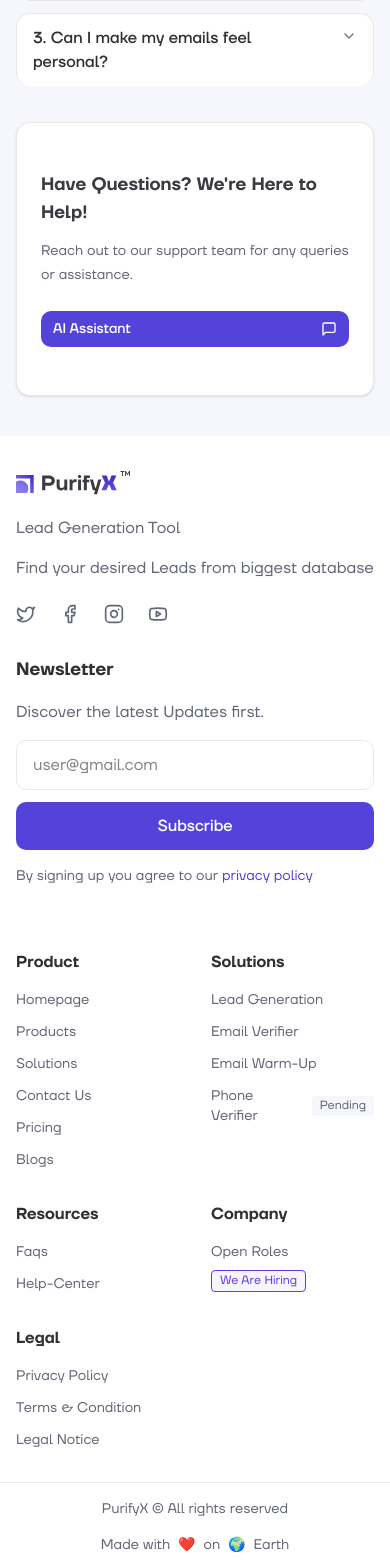
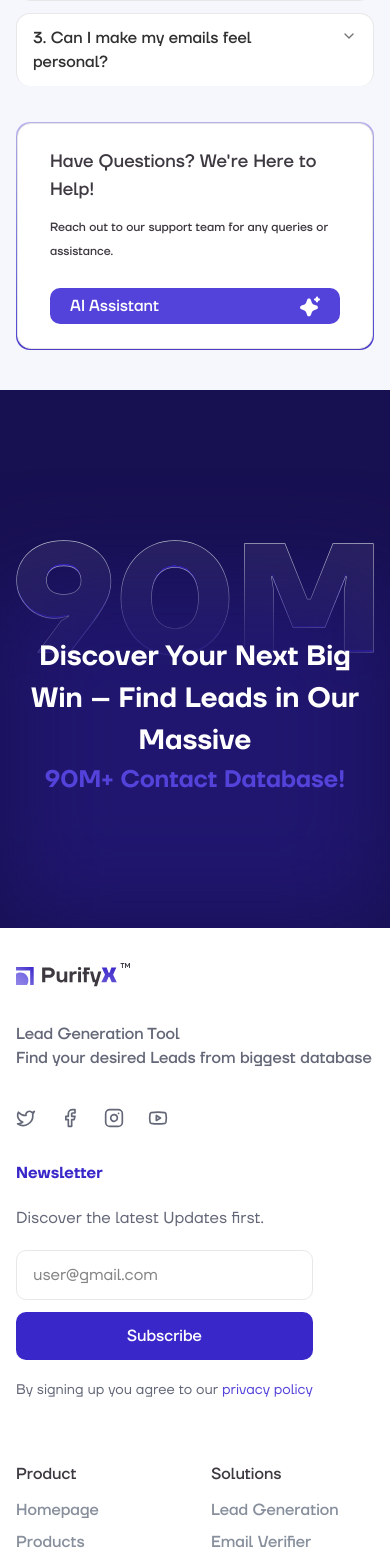
Before and after one commit to Saad59/Purifyx-landing, a Next.js app: page / in a window 390 px wide. Shown: the part 10185-11748 px from the top of the page. Built offline with nearby package versions, Linux system fonts and the light colour scheme.

Commit message:
footer fixed banner added

```diff
--- a/src/app/page.js
+++ b/src/app/page.js
@@ -1,7 +1,9 @@
+import Banner from "@/components/homepage/Banner";
 import Partner from "@/components/homepage/Brands";
 import FAQSection from "@/components/homepage/FAQSection";
 import GetStarted from "@/components/homepage/GetStarted";
 import HeroSection from "@/components/homepage/HeroSection";
+import ThreeImageSlider from "@/components/homepage/LeadsSection";
 import LeadsSection from "@/components/homepage/LeadsSection";
 import { Pricing } from "@/components/homepage/pricing";
 import { DashboardCarousel, ImageCarousel } from "@/components/homepage/Slides";
@@ -46,6 +48,7 @@ export default function Home() {
       <GetStarted />
       <Pricing />
       <FAQSection />
+      <Banner />
     </div>
   );
 }
--- /dev/null
+++ b/src/components/homepage/Banner.jsx
@@ -0,0 +1,31 @@
+import Image from 'next/image'
+import React from 'react'
+
+const Banner = () => {
+  return (
+    <div className="relative bg-[#171051] flex flex-col space-y-[-20px] items-center justify-center px-4 sm:px-8 md:px-16 py-[150px] md:py-[200px] overflow-hidden max-h-[779px]">
+      {/* Background Visual Image */}
+      <Image
+        src="/90M.svg"
+        alt="banner background"
+        width={1050}
+        height={600}
+      />
+
+      {/* Text Content */}
+      <div className="relative z-10 max-w-[1000px] w-full text-center">
+        <p className="font-semibold text-white text-[28px] md:text-[32px] lg:text-[35px] leading-[150%]">
+          Discover Your Next Big Win – Find Leads in Our Massive
+        </p>
+        <p className="text-primary-500 text-[24px] sm:text-[28px] md:text-[32px] lg:text-[35px] font-semibold leading-[150%]">
+          90M+ Contact Database!
+        </p>
+      </div>
+
+      {/* Bottom Glow Blur */}
+      <div className="absolute bottom-0 w-screen h-[340px] blur-[50px] bg-[#20166F]" />
+    </div>
+  )
+}
+
+export default Banner
--- a/src/components/homepage/FAQSection.jsx
+++ b/src/components/homepage/FAQSection.jsx
@@ -3,6 +3,7 @@ import { Accordion, AccordionContent, AccordionItem, AccordionTrigger } from "@/
 import { Card, CardContent } from "@/components/ui/card";
 import { Button } from "@/components/ui/button";
 import { MessageSquare } from "lucide-react";
+import Image from "next/image";
 
 const faqCategories = [
   {
@@ -134,18 +135,18 @@ const FAQSection = () => {
           <div className="flex flex-col lg:flex-row w-full items-start gap-6 sm:gap-[60px] mt-10 sm:mt-20 relative">
             {/* AI Assistant Card */}
             <div className="w-full lg:w-[268px] order-2 lg:order-1 h-fit self-start sticky top-24">
-              <div className="">
-                <Card className="bg-white border border-[rgba(232,232,232,1)] rounded-xl shadow-sm">
-                  <CardContent className="flex flex-col h-full p-6 sm:p-8">
-                    <div className="flex flex-col items-stretch text-[#3E3941] justify-center h-full">
-                      <h3 className="text-lg sm:text-xl font-semibold">Have Questions? We're Here to Help!</h3>
-                      <p className="text-sm leading-6 mt-3 sm:mt-4 text-[#636777]">
+              <div className="p-[1px] bg-gradient-to-t from-primary-500 to-[#BBB4F0] rounded-xl overflow-hidden">
+                <Card className="bg-white">
+                  <CardContent className="flex flex-col h-full px-8">
+                    <div className="flex flex-col items-stretch text-text-color justify-center h-full">
+                      <h3 className="text-lg sm:text-xl font-medium">Have Questions? We're Here to Help!</h3>
+                      <p className="text-xs leading-6 mt-3 sm:mt-4 text-text-color font-medium">
                         Reach out to our support team for any queries or assistance.
                       </p>
                     </div>
-                    <Button className="mt-6 sm:mt-10 bg-[#5443DA] hover:bg-[#4936C7] text-white w-full flex justify-between items-center py-2.5 px-4 rounded-lg transition-colors duration-200">
-                      <span>AI Assistant</span>
-                      <MessageSquare className="h-5 w-5" />
+                    <Button className="mt-6 sm:mt-[56px] bg-[#5443DA] hover:bg-[#4936C7] text-white w-full flex justify-between items-center py-3 px-5 rounded-lg transition-colors duration-200">
+                      <span className="text-base font-medium">AI Assistant</span>
+                      <Image src="/Vectorstar.svg" alt="starvector" width={20} height={20} />
                     </Button>
                   </CardContent>
                 </Card>
@@ -180,7 +181,7 @@ const FAQSection = () => {
                           value={`item-${categoryIndex}-${questionIndex}`}
                           className="bg-white border border-[rgba(232,232,232,1)] rounded-xl mb-3 sm:mb-4 overflow-hidden data-[state=open]:shadow-sm transition-shadow duration-200"
                         >
-                          <AccordionTrigger className="px-4 sm:px-5 py-3 sm:py-4 hover:no-underline group">
+                          <AccordionTrigger className="px-4 sm:px-5 py-3 sm:py-5 hover:no-underline group">
                             <span className="text-left text-base sm:text-lg text-[#303030] font-medium group-hover:text-[#5443DA] transition-colors duration-200">
                               {`${questionIndex + 1}. ${item.question}`}
                             </span>
--- a/src/components/homepage/Footer.jsx
+++ b/src/components/homepage/Footer.jsx
@@ -10,12 +10,14 @@ const Footer = () => {
         {/* Top Section */}
         <div className="flex flex-col md:flex-row px-4 sm:px-6 py-8 sm:py-[60px] gap-8 md:gap-0">
           {/* Left Side */}
-          <div className="flex-1 flex flex-col gap-4">
+          <div className="flex-1 flex flex-col gap-[30px]">
             <Link href="/" className="flex items-center">
               <Image src="/Logo.svg" alt="PurifyX" width={115} height={32} className="h-[32px]" />
             </Link>
-            <p className="text-[#636777] text-base">Lead Generation Tool</p>
-            <p className="text-[#636777] text-base">Find your desired Leads from biggest database</p>
+            <div>
+              <p className="text-[#636777] text-base font-medium">Lead Generation Tool</p>
+              <p className="text-[#636777] text-base font-medium">Find your desired Leads from biggest database</p>
+            </div>
             <div className="flex gap-6 mt-2">
               <Link href="#" aria-label="Twitter">
                 <Twitter className="w-5 sm:w-6 h-5 sm:h-6 text-[#636777] hover:text-[#5443DA]" />
@@ -33,20 +35,20 @@ const Footer = () => {
           </div>
 
           {/* Right Side - Newsletter */}
-          <div className="flex-1 flex flex-col items-start md:items-end gap-4">
-            <h3 className="text-[#303030] text-lg sm:text-xl font-semibold">Newsletter</h3>
-            <p className="text-[#636777] text-base">Discover the latest Updates first.</p>
-            <div className="flex flex-col sm:flex-row w-full md:w-auto gap-3">
+          <div className="flex-1 flex flex-col items-start md:items-end gap-5 max-w-fit">
+            <h3 className="text-[#3A27C9] text-[16px] leading-[26px] font-semibold self-start">Newsletter</h3>
+            <p className="text-[#636777] text-base self-start">Discover the latest Updates first.</p>
+            <div className="flex flex-col sm:flex-row w-full md:w-auto gap-3 self-start">
               <input
                 type="email"
                 placeholder="user@gmail.com"
                 className="w-full sm:w-[280px] px-4 py-3 border border-[#E8E8E8] rounded-lg text-base"
               />
-              <button className="w-full sm:w-auto px-8 py-3 bg-[#5443DA] text-white text-base font-medium rounded-lg hover:bg-[#4936C7] transition-colors">
+              <button className="w-full sm:w-auto px-10 py-3 bg-[#3A27C9] text-white text-base font-medium rounded-lg hover:bg-[#4936C7] transition-colors">
                 Subscribe
               </button>
             </div>
-            <p className="text-[#636777] text-sm">
+            <p className="text-[#636777] text-sm self-start">
               By signing up you agree to our{' '}
               <Link href="/privacy-policy" className="text-[#5443DA] hover:underline">
                 privacy policy
@@ -59,46 +61,46 @@ const Footer = () => {
         <div className="grid grid-cols-2 sm:grid-cols-3 lg:grid-cols-5 gap-8 sm:gap-12 lg:gap-24 px-4 sm:px-6 py-8 sm:py-[60px]">
           {/* Product */}
           <div className="flex flex-col gap-4 sm:gap-6">
-            <h3 className="text-[#303030] text-base sm:text-lg font-semibold">Product</h3>
+            <h3 className="text-text-color text-[16px] leading-tight font-medium">Product</h3>
             <div className="flex flex-col gap-3 sm:gap-4">
-              <Link href="/" className="text-[#636777] text-sm sm:text-base hover:text-[#5443DA]">Homepage</Link>
-              <Link href="/products" className="text-[#636777] text-sm sm:text-base hover:text-[#5443DA]">Products</Link>
-              <Link href="/solutions" className="text-[#636777] text-sm sm:text-base hover:text-[#5443DA]">Solutions</Link>
-              <Link href="/contact" className="text-[#636777] text-sm sm:text-base hover:text-[#5443DA]">Contact Us</Link>
-              <Link href="/pricing" className="text-[#636777] text-sm sm:text-base hover:text-[#5443DA]">Pricing</Link>
-              <Link href="/blogs" className="text-[#636777] text-sm sm:text-base hover:text-[#5443DA]">Blogs</Link>
+              <Link href="/" className="text-[#878F9D] text-[16px] leading-tight font-medium hover:text-[#5443DA]">Homepage</Link>
+              <Link href="/products" className="text-[#878F9D] text-[16px] leading-tight font-medium hover:text-[#5443DA]">Products</Link>
+              <Link href="/solutions" className="text-[#878F9D] text-[16px] leading-tight font-medium hover:text-[#5443DA]">Solutions</Link>
+              <Link href="/contact" className="text-[#878F9D] text-[16px] leading-tight font-medium hover:text-[#5443DA]">Contact Us</Link>
+              <Link href="/pricing" className="text-[#878F9D] text-[16px] leading-tight font-medium hover:text-[#5443DA]">Pricing</Link>
+              <Link href="/blogs" className="text-[#878F9D] text-[16px] leading-tight font-medium hover:text-[#5443DA]">Blogs</Link>
             </div>
           </div>
 
           {/* Solutions */}
           <div className="flex flex-col gap-4 sm:gap-6">
-            <h3 className="text-[#303030] text-base sm:text-lg font-semibold">Solutions</h3>
+            <h3 className="text-text-color text-[16px] leading-tight font-medium">Solutions</h3>
             <div className="flex flex-col gap-3 sm:gap-4">
-              <Link href="/lead-generation" className="text-[#636777] text-sm sm:text-base hover:text-[#5443DA]">Lead Generation</Link>
-              <Link href="/email-verifier" className="text-[#636777] text-sm sm:text-base hover:text-[#5443DA]">Email Verifier</Link>
-              <Link href="/email-warm-up" className="text-[#636777] text-sm sm:text-base hover:text-[#5443DA]">Email Warm-Up</Link>
+              <Link href="/lead-generation" className="text-[#878F9D] text-[16px] leading-tight font-medium hover:text-[#5443DA]">Lead Generation</Link>
+              <Link href="/email-verifier" className="text-[#878F9D] text-[16px] leading-tight font-medium hover:text-[#5443DA]">Email Verifier</Link>
+              <Link href="/email-warm-up" className="text-[#878F9D] text-[16px] leading-tight font-medium hover:text-[#5443DA]">Email Warm-Up</Link>
               <div className="flex items-center gap-2">
-                <Link href="/phone-verifier" className="text-[#636777] text-sm sm:text-base hover:text-[#5443DA]">Phone Verifier</Link>
-                <span className="px-2 py-0.5 bg-[#F6F6FD] text-[#636777] text-xs rounded">Pending</span>
+                <Link href="/phone-verifier" className="text-[#878F9D] text-[16px] leading-tight font-medium hover:text-[#5443DA] text-nowrap">Phone Verifier</Link>
+                <span className="px-2 py-0.5 bg-white border border-[#D1D5DB] text-[#636777] text-xs rounded">Pending</span>
               </div>
             </div>
           </div>
 
           {/* Resources */}
           <div className="flex flex-col gap-4 sm:gap-6">
-            <h3 className="text-[#303030] text-base sm:text-lg font-semibold">Resources</h3>
+            <h3 className="text-text-color text-[16px] leading-tight font-medium">Resources</h3>
             <div className="flex flex-col gap-3 sm:gap-4">
-              <Link href="/faqs" className="text-[#636777] text-sm sm:text-base hover:text-[#5443DA]">Faqs</Link>
-              <Link href="/help-center" className="text-[#636777] text-sm sm:text-base hover:text-[#5443DA]">Help-Center</Link>
+              <Link href="/faqs" className="text-[#878F9D] text-[16px] leading-tight font-medium hover:text-[#5443DA]">Faqs</Link>
+              <Link href="/help-center" className="text-[#878F9D] text-[16px] leading-tight font-medium hover:text-[#5443DA]">Help-Center</Link>
             </div>
           </div>
 
           {/* Company */}
           <div className="flex flex-col gap-4 sm:gap-6">
-            <h3 className="text-[#303030] text-base sm:text-lg font-semibold">Company</h3>
+            <h3 className="text-text-color text-[16px] leading-tight font-medium">Company</h3>
             <div className="flex flex-col gap-3 sm:gap-4">
               <div className="flex items-center gap-2 flex-wrap">
-                <Link href="/open-roles" className="text-[#636777] text-sm sm:text-base hover:text-[#5443DA]">Open Roles</Link>
+                <Link href="/open-roles" className="text-[#878F9D] text-[16px] leading-tight font-medium hover:text-[#5443DA]">Open Roles</Link>
                 <span className="px-2 py-0.5 bg-[#F6F6FD] border border-[#6938ef] text-[#6938ef] text-xs rounded whitespace-nowrap">We Are Hiring</span>
               </div>
             </div>
@@ -106,11 +108,11 @@ const Footer = () => {
 
           {/* Legal */}
           <div className="flex flex-col gap-4 sm:gap-6">
-            <h3 className="text-[#303030] text-base sm:text-lg font-semibold">Legal</h3>
+            <h3 className="text-text-color text-[16px] leading-tight font-medium">Legal</h3>
             <div className="flex flex-col gap-3 sm:gap-4">
-              <Link href="/privacy-policy" className="text-[#636777] text-sm sm:text-base hover:text-[#5443DA]">Privacy Policy</Link>
-              <Link href="/terms" className="text-[#636777] text-sm sm:text-base hover:text-[#5443DA]">Terms & Condition</Link>
-              <Link href="/legal-notice" className="text-[#636777] text-sm sm:text-base hover:text-[#5443DA]">Legal Notice</Link>
+              <Link href="/privacy-policy" className="text-[#878F9D] text-[16px] leading-tight font-medium hover:text-[#5443DA]">Privacy Policy</Link>
+              <Link href="/terms" className="text-[#878F9D] text-[16px] leading-tight font-medium hover:text-[#5443DA]">Terms & Condition</Link>
+              <Link href="/legal-notice" className="text-[#878F9D] text-[16px] leading-tight font-medium hover:text-[#5443DA]">Legal Notice</Link>
             </div>
           </div>
         </div>
```
Also changed, not shown: src/components/homepage/Slides.jsx (+18 -4 lines), public/90M.svg (added), public/Vectorstar.svg (added).
